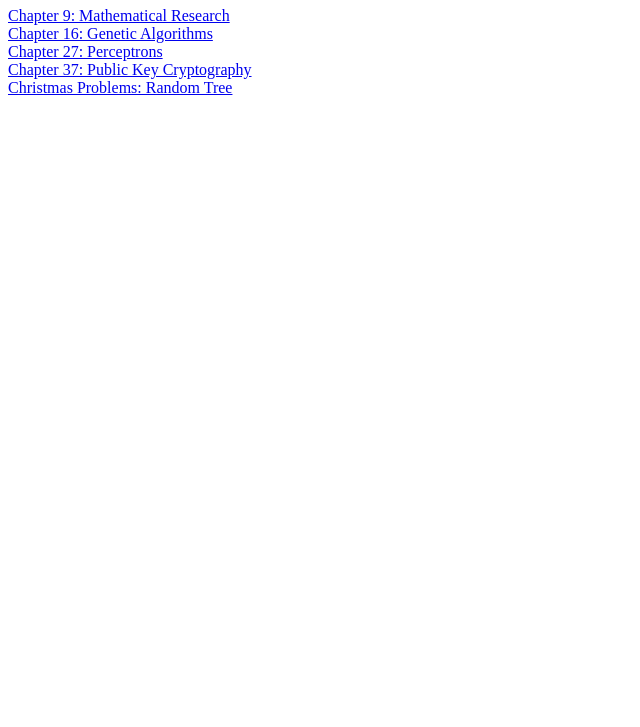
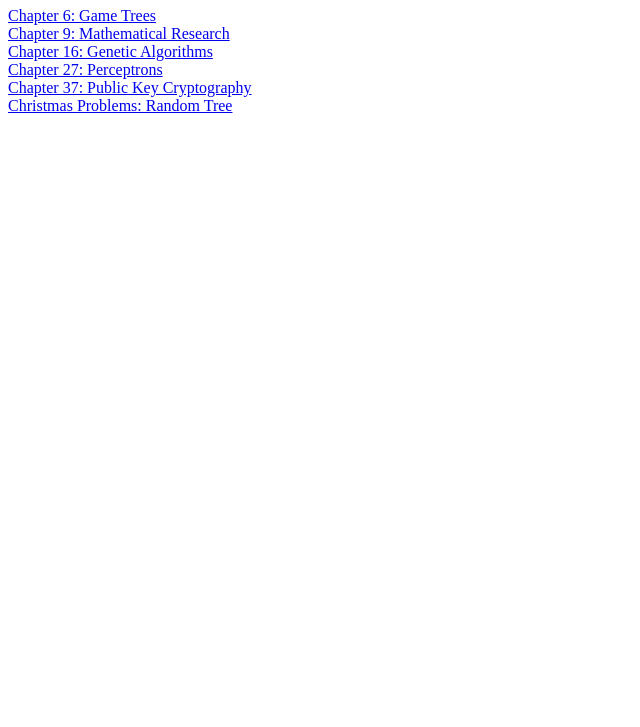
Before and after one commit to tuzz/new-turing-omnibus, a plain HTML site: page index.html in a window 1280 px wide. Shown: the part 73-800 px from the top of the page, without its empty margins (0-640 px from the left). Drawn offline with Linux system fonts and the light colour scheme.

Commit message:
Add Game Trees to the index page

```diff
--- a/index.html
+++ b/index.html
@@ -6,6 +6,8 @@
   </head>
   <body>
     <h1>The New Turing Omnibus</h1>
+    <a href="6-game-trees/index.html">Chapter 6: Game Trees</a>
+    <br/>
     <a href="9-mathematical-research/index.html">Chapter 9: Mathematical Research</a>
     <br/>
     <a href="16-genetic-algorithms/index.html">Chapter 16: Genetic Algorithms</a>
```
